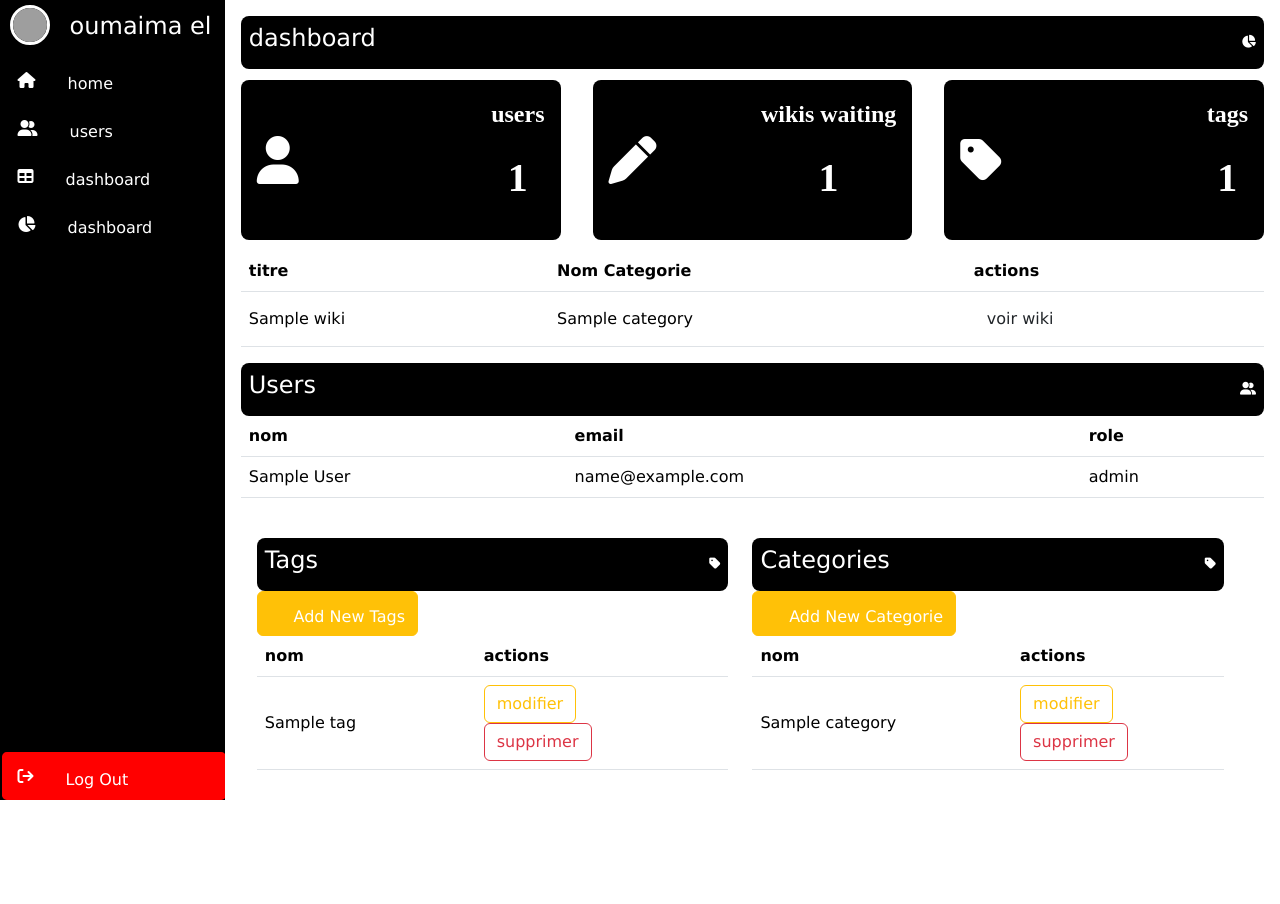
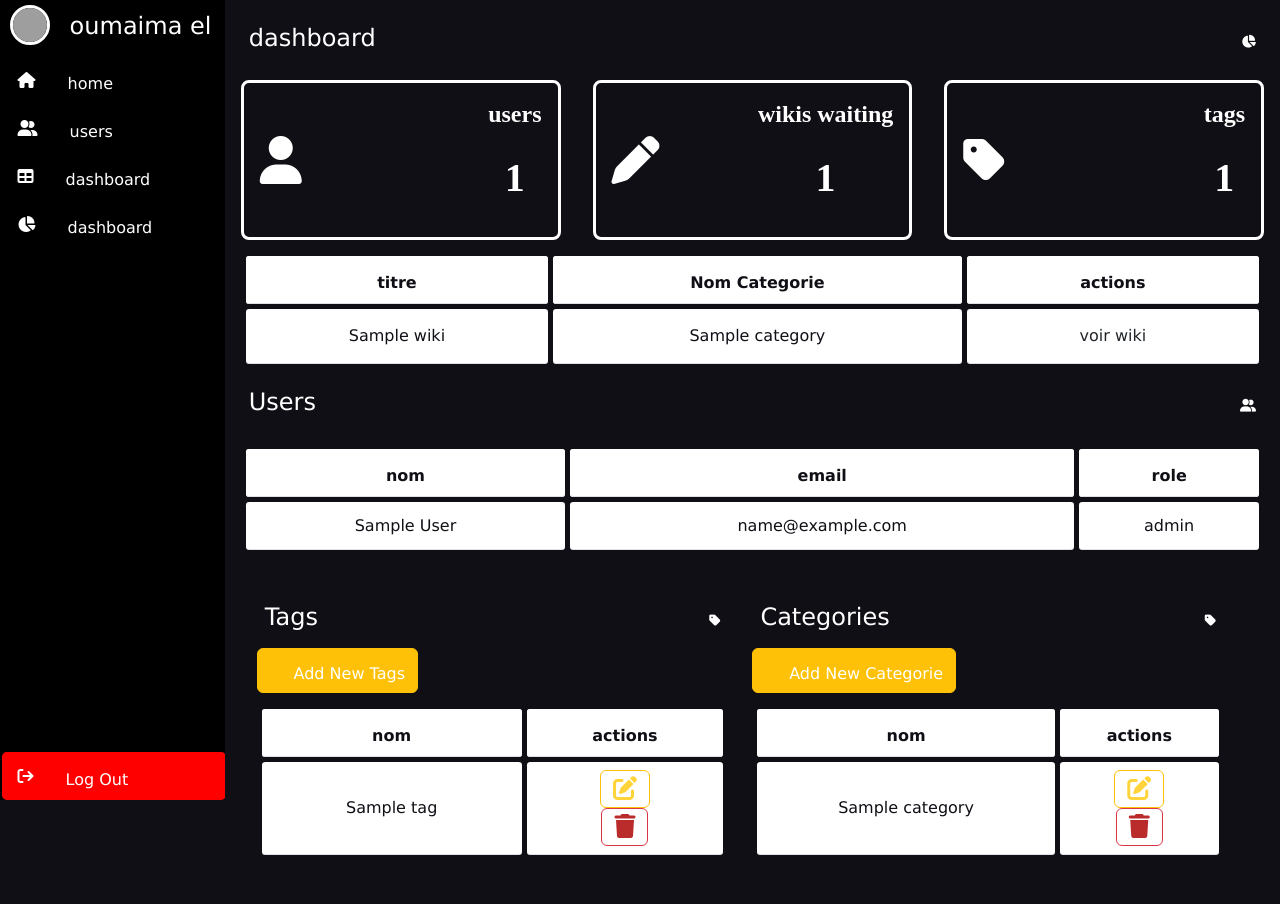
Before and after one commit to emminyell/Wiki-, a PHP site: page /wiki-sc/index.php?route=dashboard in a window 1280 px wide. Before the commit the page ends 800 px from the top, so only its background shows below. Run offline with PHP 8.4, Linux system fonts and the light colour scheme; tables that the repository leaves empty or names only in its code hold one stand-in row (values such as "Sample post"); grey boxes are pictures that could not be loaded.

Commit message:
changer couleur de dash

```diff
--- a/app/Controllers/ProfileController.php
+++ b/app/Controllers/ProfileController.php
@@ -1,8 +1,8 @@
 <?php
 namespace app\Controllers;
+
 class ProfileController {
-    public function profile() {
+    public function index() {
         require '../Views/profile.php';
-
     }
 }
--- a/views/dashboard/dashboard.php
+++ b/views/dashboard/dashboard.php
@@ -13,6 +13,201 @@
 
     <link rel="stylesheet" href="public/assets/css/dashb.css">
     <title>Document</title>
+    <style>
+        *{
+    margin: 0;
+    padding: 0;
+    color: #fff;
+    font-family: 'Lucida Sans Regular', 'Lucida Grande', 'Lucida Sans Unicode', Geneva, Verdana, sans-serif;
+}
+
+body{
+    background-color: #110f16;
+    display: flex;
+
+}
+
+.menu{
+    width: 3.5rem;
+    height: 100vh;
+    background-color:black;
+    padding: .3rem;
+    color: #fff;
+    overflow: hidden;
+    position: sticky;
+    top: 0;
+    transition: .5s;
+
+}
+.menu:hover{
+    width: 17rem;
+
+}
+
+.menu__list{
+
+    height: 90%;
+    margin-left: -2.2rem;
+    list-style: none;
+    display: flex;
+    flex-direction: column;
+
+
+}
+td{
+    color: black;
+    background-color: black;
+}
+
+.menu__list__item__profile{
+
+    display: flex;
+    align-items: center;
+    overflow: hidden;
+    margin-left: .5rem;
+    gap: 20px;
+
+}
+
+.menu__profile{
+    display: inline-block;
+    width: 2.5rem;
+    height: 2.5rem;
+    margin-bottom: .7rem;
+    flex-shrink: 0;
+
+}
+.menu__profile img{
+    display: inline-block;
+    width: 2.5rem;
+    height: 2.5rem;
+    border: solid  white .2rem;
+    border-radius: 50%;
+}
+.menu__profile h3{
+    align-self: flex-start;
+}
+
+
+.menu__list__item a, .menu__list__item__logout a{
+    color: inherit;
+    display: flex;
+    gap: 2rem;
+    width: 100%;
+    height: 3rem;
+    padding: 1rem;
+    border-radius: .3rem;
+    text-decoration: none;
+    transition: 1s;
+}
+
+.menu__list__item a:hover{
+    background-color: white;
+
+}
+.menu__list__item__logout {
+    position: absolute;
+    width: 100%;
+    bottom: 0;
+
+}
+.menu__list__item__logout a{
+  background-color: red;
+
+
+}
+.menu__list__item__logout a:hover{
+    background-color: rgb(185, 38, 38);
+}
+
+/* start style of main  */
+
+.container{
+    width: 100%;
+    padding: 1rem;
+}
+
+.container__header{
+    width: 100%;
+    padding: .5rem;
+    border-radius: .5rem;
+    background-color:#110f16;
+    color: white;
+    display: flex;
+    align-items: center;
+    justify-content: space-between;
+    font-size: .8rem;
+}
+
+.container__statistique{
+
+    margin: .7rem 0;
+    display: flex;
+    justify-content: space-between;
+    align-items: center;
+    flex-wrap: wrap;
+    gap: 2rem;
+}
+
+.container__statistique__data{
+    flex-basis: 10rem;
+    flex-grow: 1;
+
+    height: 10rem;
+    padding: 1rem;
+    background: #110f16;
+    border-radius: 0.5rem;
+    border-style: solid;
+
+    display: flex;
+    justify-content: space-between;
+    align-items: center;
+}
+.container__statistique__data{
+    font-weight: 900;
+}
+.container__statistique__data i{
+
+    font-size: 3rem;
+}
+.container__statistique__info{
+    display: flex;
+    flex-direction: column;
+    align-items: center;
+}
+.container__statistique__info p{
+    font-size: 1.5rem;
+    font-family: serif;
+}
+
+
+p.container__statistique__detail{
+    font-size: 2.5rem;
+}
+
+
+/* style tables */
+table.container__table{
+    width: 100% !important;
+    text-align: center !important;
+    margin: .7rem 0 !important;
+    border-collapse: separate !important;
+    border-spacing: 5px !important;
+
+
+
+}
+
+
+.container__table th , .container__table td{
+    color: #110f16;
+    height: 3rem !important;
+    border-radius: .2rem;
+
+
+}
+
+        </style>
 </head>
 
 <body>
@@ -98,7 +293,7 @@
         </div>
 
 
-        <table class="agent table align-middle bg-white">
+        <table class="agent table align-middle container__table">
             <thead class="bg-light">
                 <tr>
                     <th>titre</th>
@@ -167,7 +362,7 @@
                 <i class="fas fa-user-group"></i>
             </div>
 
-            <table class="agent table align-middle bg-white">
+            <table class="agent table align-middle container__table">
             <thead class="bg-light">
                     <tr>
                         <th>nom</th>
@@ -240,7 +435,7 @@
                     </div>
                 </div>
 
-                <table class="agent table align-middle bg-white">
+                <table class="agent table align-middle container__table">
             <thead class="bg-light">
                         <tr>
                             <th>nom</th>
@@ -261,10 +456,10 @@
                                 <td>
 
 
-                                    <div class="btn btn-outline-warning">modifier</div>
+                                    <div class="btn btn-outline-warning"><i class="fa-solid fa-pen-to-square fa-xl" style="color: #FFD43B;"></i></div>
                                     <form action="./index.php?route=tagdelete" method="post">
                                         <input type="hidden" name="id" value="<?= $tag['id'] ?>">
-                                        <button type="submit" class="btn btn-outline-danger">supprimer</button>
+                                        <button type="submit" class="btn btn-outline-danger"><i class="fa-solid fa-trash fa-xl" style="color: #ba2c2c;"></i></button>
                                     </form>
                                 </td>
                             </tr>
@@ -315,7 +510,7 @@
                     </div>
                 </div>
 
-                <table class="agent table align-middle bg-white">
+                <table class="agent table align-middle container__table">
             <thead class="bg-light">
                         <tr>
                             <th>nom</th>
@@ -336,10 +531,10 @@
                                 <td>
 
 
-                                    <div class="btn btn-outline-warning">modifier</div>
+                                    <div class="btn btn-outline-warning"><i class="fa-solid fa-pen-to-square fa-xl" style="color: #FFD43B;"></i></div>
                                     <form action="./index.php?route=categoriedelete" method="post">
                                         <input type="hidden" name="id" value="<?= $categorie['id'] ?>">
-                                        <button type="submit" class="btn btn-outline-danger">supprimer</button>
+                                        <button type="submit" class="btn btn-outline-danger"><i class="fa-solid fa-trash fa-xl" style="color: #ba2c2c;"></i></button>
                                     </form>
                                 </td>
                             </tr>
@@ -368,7 +563,7 @@
                     <td></td>
                     <td>
                         <div class="btn btn-outline-warning">modifier</div>
-                        <div class="btn btn-outline-danger">supprimer</div>
+                        <div class="btn btn-outline-danger"><i class="fa-solid fa-trash fa-xl" style="color: #ba2c2c;"></i></div>
                     </td>
                 </tr>
 
```
Also changed, not shown: public/Assets/css/dashb.css.
